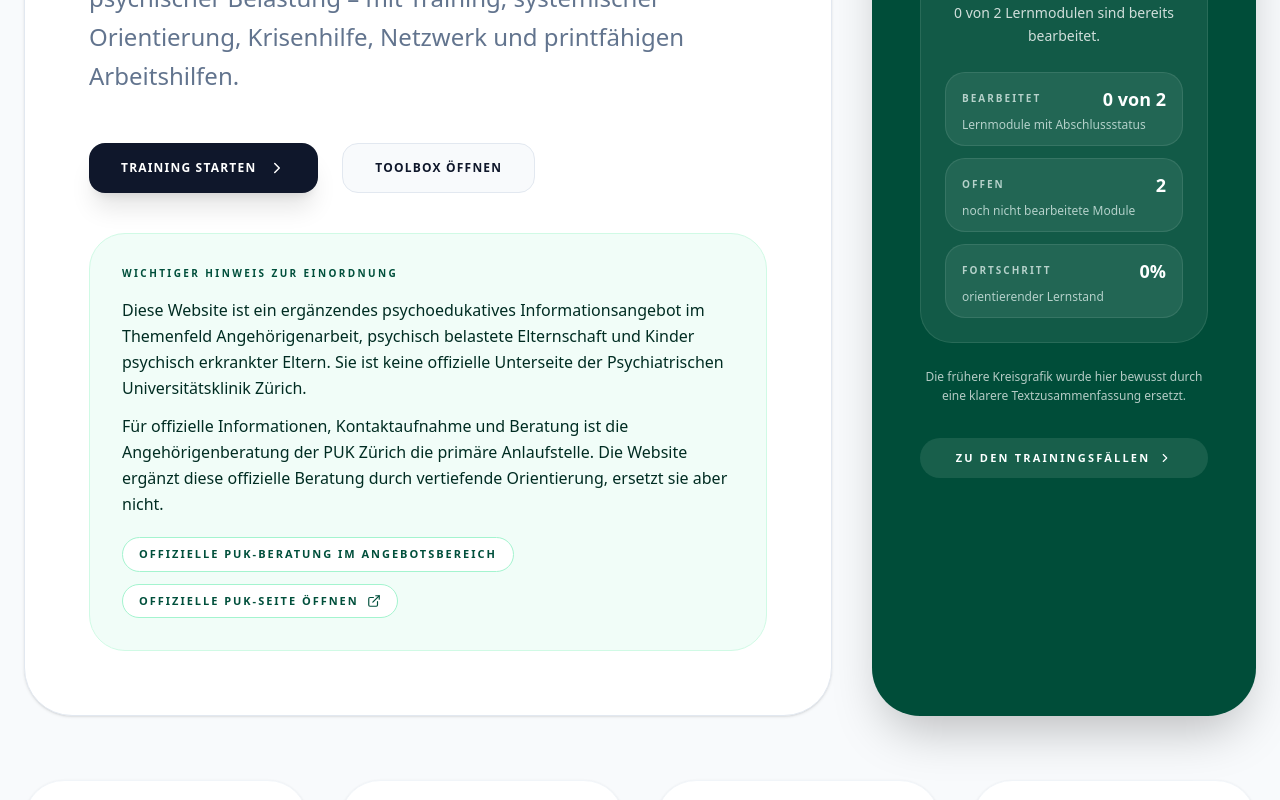
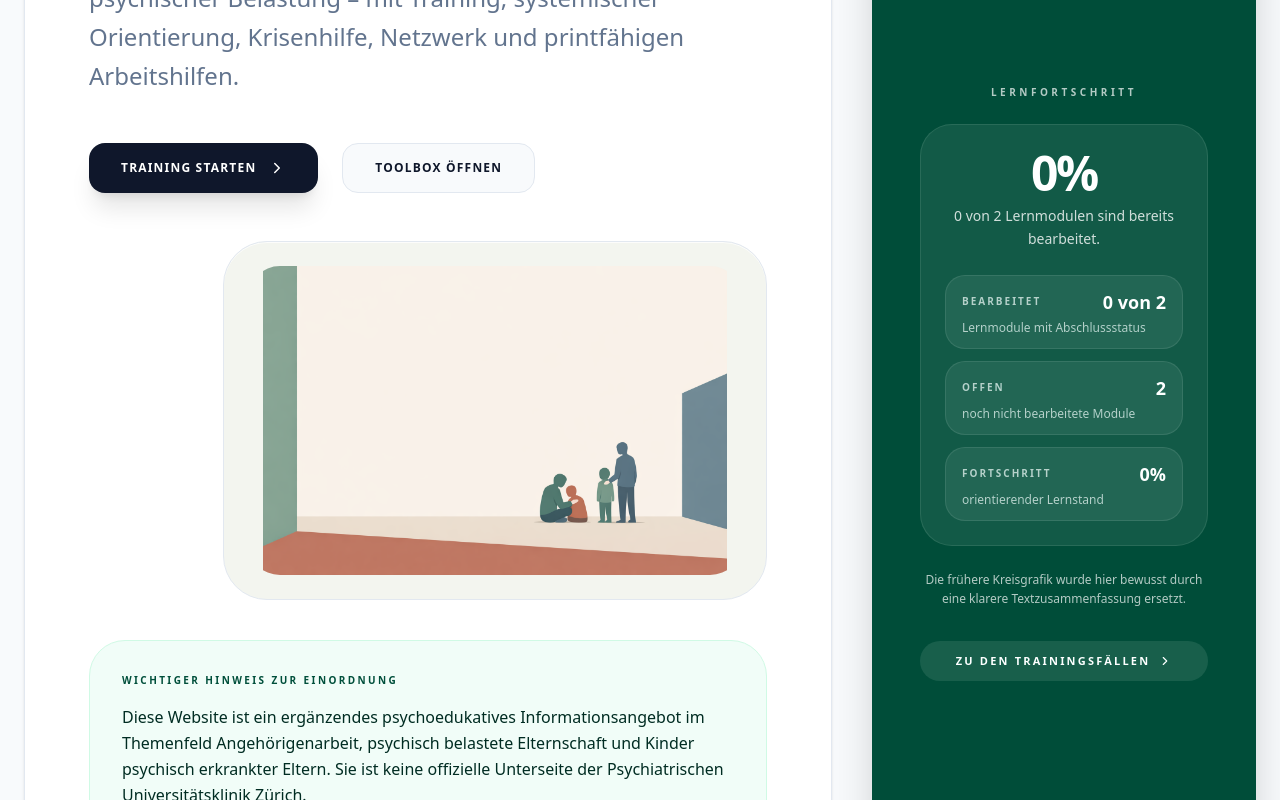
Before and after one commit to christaegger-dot/relational-recovery-startable-v1, a React (Vite) app: page /#home in a window 1280 px wide. Shown: the part 608-1408 px from the top of the page. Built offline with nearby package versions, Linux system fonts and the light colour scheme.

Commit message:
Refine homepage hero illustration placement

```diff
--- a/src/sections/HomeSection.jsx
+++ b/src/sections/HomeSection.jsx
@@ -1,5 +1,6 @@
 import React, { useMemo } from 'react';
 import { ChevronRight, ExternalLink, GraduationCap, HeartHandshake, Library, MapPin, Sparkles } from 'lucide-react';
+import heroIllustration from '../assets/relational-recovery-hero-v3.png';
 import { E_MODULES, LITERATUR, RESOURCE_DATA, VIGNETTEN } from '../data/content';
 
 export default function HomeSection({ activeTab, setActiveTab, progressPercent, completedModules }) {
@@ -62,6 +63,16 @@ export default function HomeSection({ activeTab, setActiveTab, progressPercent,
               >
                 Toolbox öffnen
               </button>
+            </div>
+
+            <div className="mt-12 flex justify-end">
+              <div className="w-full max-w-[34rem] overflow-hidden rounded-[2.75rem] border border-slate-200 bg-[#F3F5EF] p-4 md:p-6 shadow-[inset_0_1px_0_rgba(255,255,255,0.75)]">
+                <img
+                  src={heroIllustration}
+                  alt="Minimalistische Illustration eines Familiensystems mit Nähe, Distanz und Unterstützung"
+                  className="aspect-[16/10] w-full rounded-[2rem] object-contain"
+                />
+              </div>
             </div>
 
             <div className="mt-10 rounded-[2.25rem] border border-emerald-100 bg-emerald-50/70 p-6 md:p-8">
```
Also changed, not shown: src/assets/relational-recovery-hero-v3.png (added), 1 other file (tests, documents, lock files or other folders).
